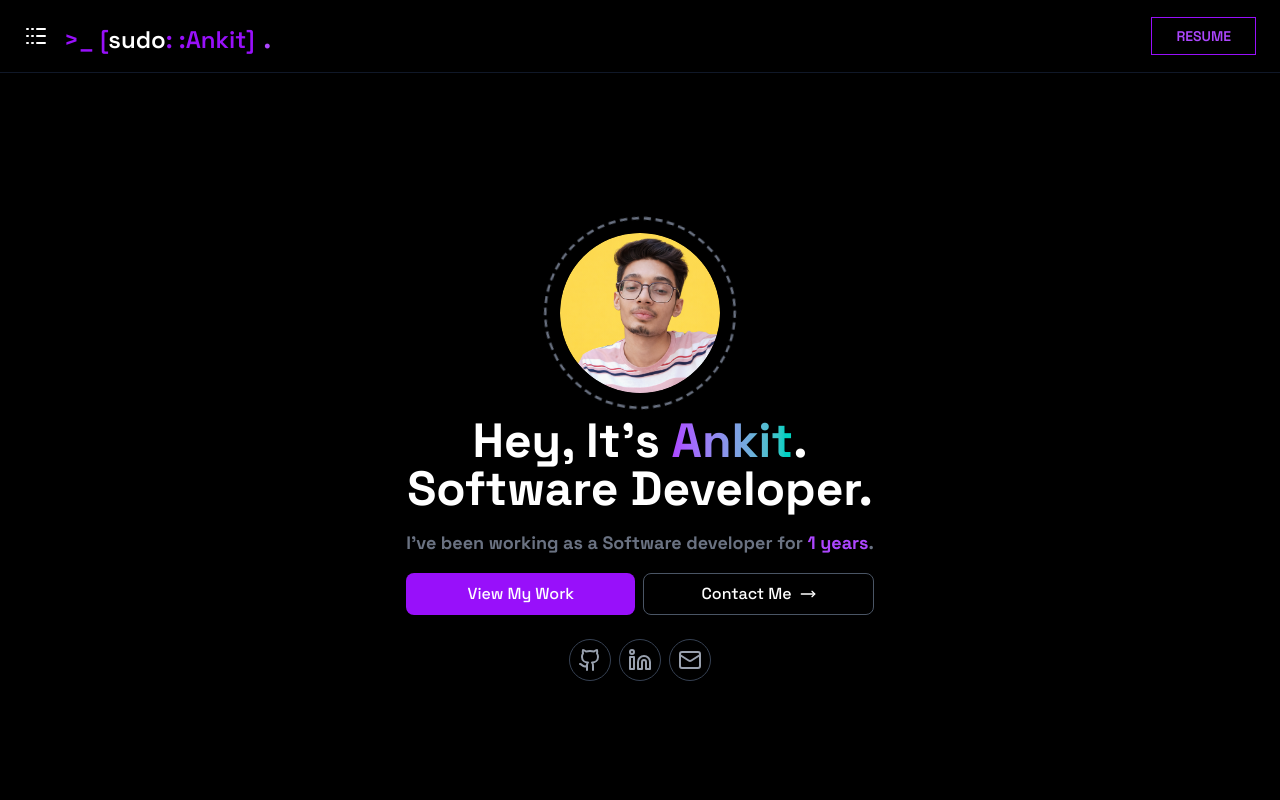
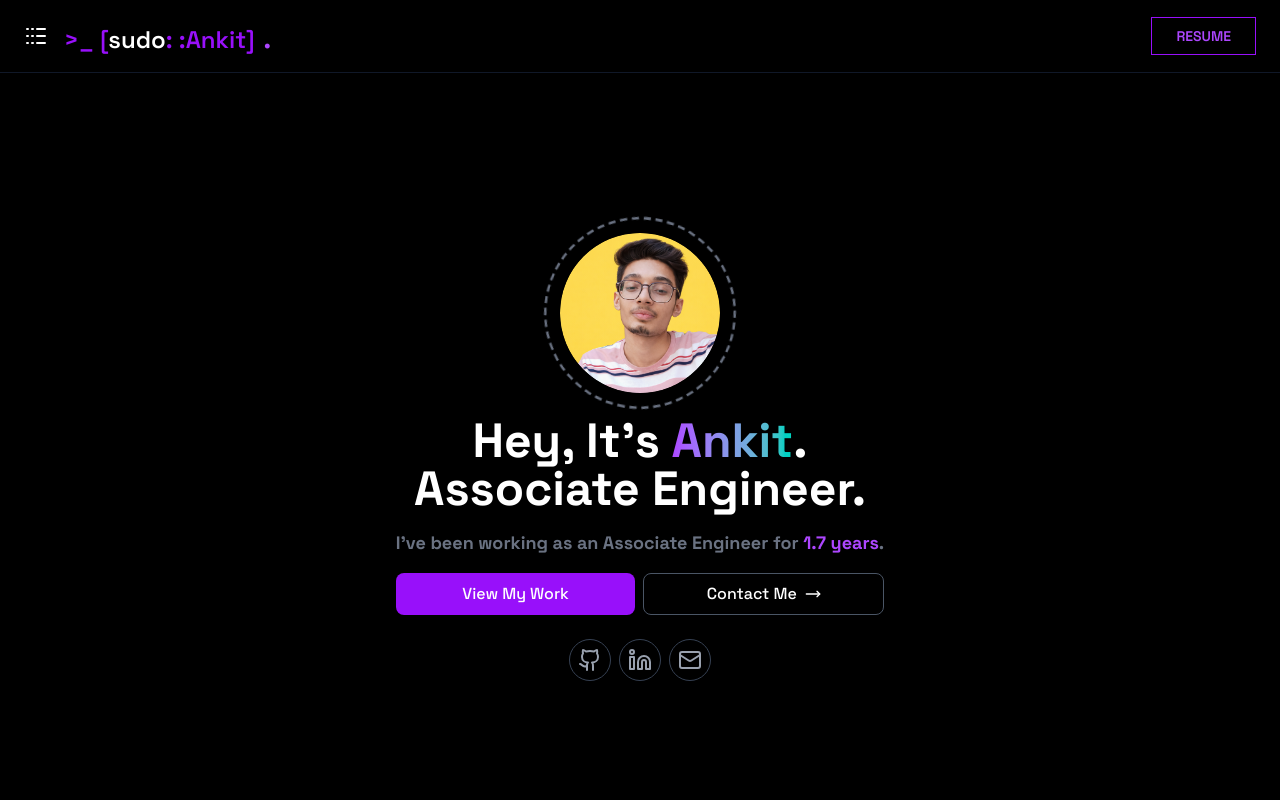
Before and after one commit to ankitbisen12/Ankit_Portfolio, a Next.js app: page / in a window 1280 px wide. Shown: the top 800 px of the page. Built offline with nearby package versions, Linux system fonts and the light colour scheme.

Commit message:
Update Intro section

```diff
--- a/src/components/HeroSection/intro.tsx
+++ b/src/components/HeroSection/intro.tsx
@@ -29,12 +29,12 @@ const Intro = () => {
                                 Ankit
                             </span>.
                             <br />
-                            Software Developer.
+                            Associate Engineer.
                         </p>
 
                         <p className="text-xl lg:text-lg text-gray-500 font-bold">
-                            I've been working as a Software developer for{' '}
-                            <span className="text-purple-500">1 years</span>.
+                            I've been working as an Associate Engineer for{' '}
+                            <span className="text-purple-500">1.7 years</span>.
                         </p>
 
                         <div className="flex flex-row gap-2 justify-center">
```
